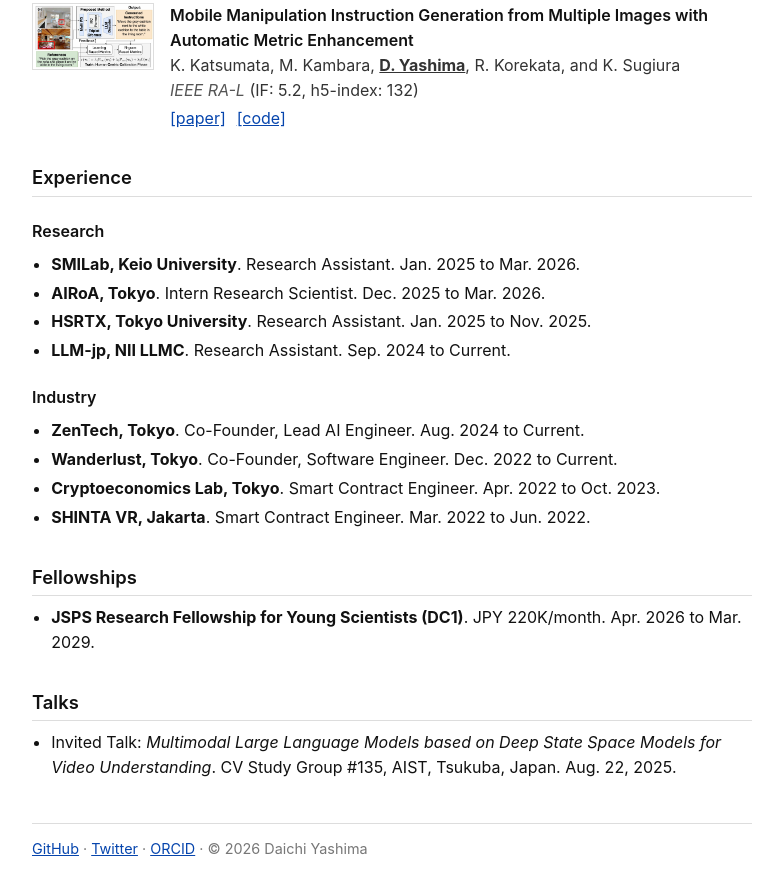
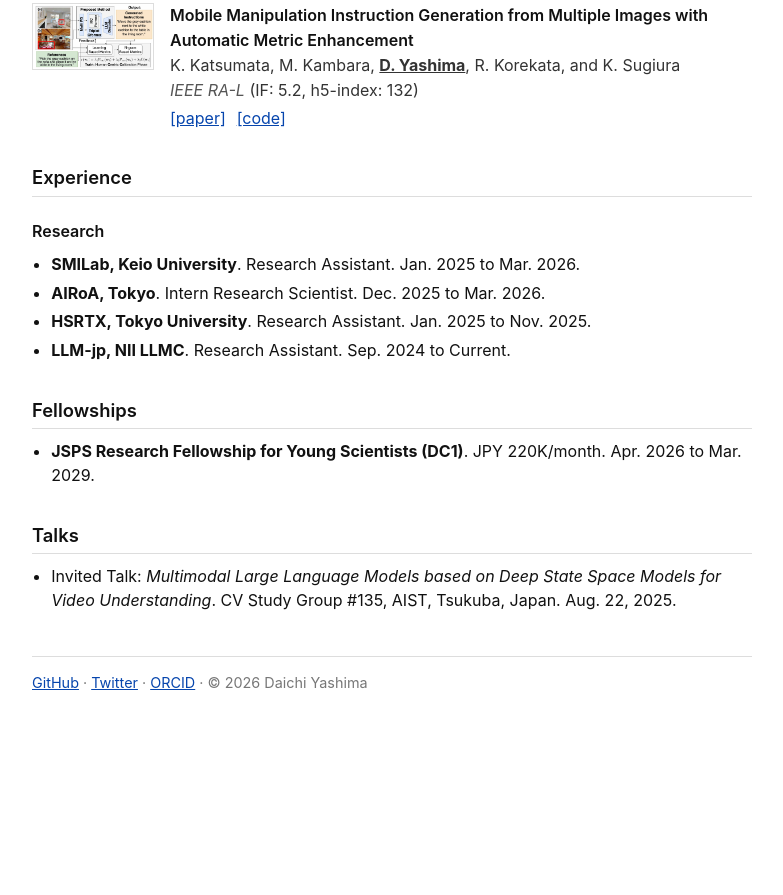
Before and after one commit to daichi1207/daichi1207.github.io, a Jekyll site: the page built from _pages/about.md, in a window 1280 px wide and 900 px high, scrolled down 2733 px. Shown: the top 895 px of the window, without its empty margins (248-1031 px from the left). Built offline with Jekyll 4.4.1, drawn with Linux system fonts in a browser that asks for light colours; after the commit the page ends 3467 px from its top, so only the background shows below that.

Commit message:
:sparkles: update

```diff
--- a/_pages/about.md
+++ b/_pages/about.md
@@ -89,14 +89,6 @@ My research focuses on foundation models and multimodal language understanding f
   <li><b>LLM-jp, NII LLMC</b>. Research Assistant. Sep. 2024 to Current.</li>
 </ul>
 
-<h3>Industry</h3>
-<ul>
-  <li><b>ZenTech, Tokyo</b>. Co-Founder, Lead AI Engineer. Aug. 2024 to Current.</li>
-  <li><b>Wanderlust, Tokyo</b>. Co-Founder, Software Engineer. Dec. 2022 to Current.</li>
-  <li><b>Cryptoeconomics Lab, Tokyo</b>. Smart Contract Engineer. Apr. 2022 to Oct. 2023.</li>
-  <li><b>SHINTA VR, Jakarta</b>. Smart Contract Engineer. Mar. 2022 to Jun. 2022.</li>
-</ul>
-
 <h2 id="fellowships">Fellowships</h2>
 <ul>
   <li><b>JSPS Research Fellowship for Young Scientists (DC1)</b>. JPY 220K/month. Apr. 2026 to Mar. 2029.</li>
```
Also changed, not shown: 1 other file.
